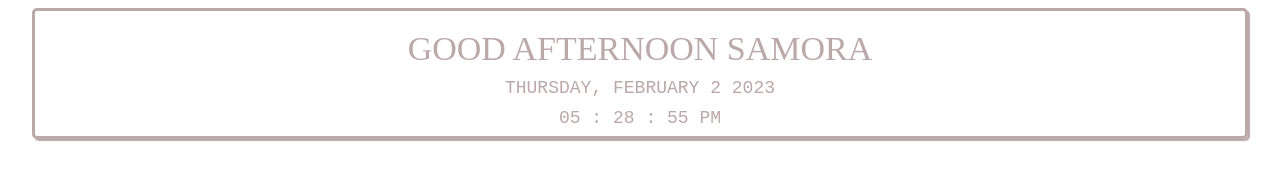
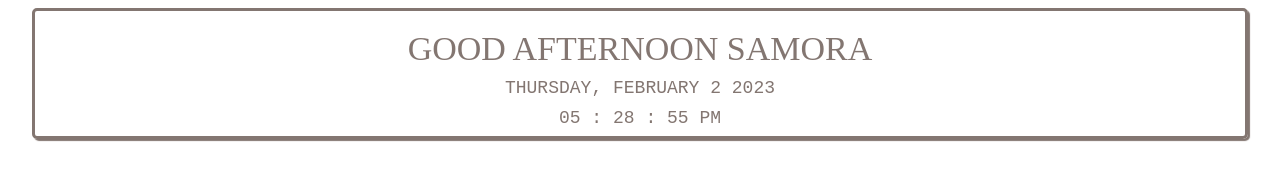
Before and after one commit to samorasenti/notion, a plain HTML site: page greetings.html in a window 1280 px wide. Drawn offline with Linux system fonts and the light colour scheme.

Commit message:
Update greetings.html

```diff
--- a/greetings.html
+++ b/greetings.html
@@ -16,16 +16,16 @@
 
         .widget {
             padding: 5px 5px ;
-            color: #BBA8A8;
+            color: #837671;
             display: flex;
             justify-content:center;
             align-items:center;
             flex-direction: column;
             max-width: 95%;
             margin: auto;
-            border: 3px solid #BBA8A8;
+            border: 3px solid #837671;
             border-radius: 5px;
-            box-shadow: 2px 2px 1px 0px #BBA8A8;
+            box-shadow: 2px 2px 1px 0px #837671;
 
         }
 
```
